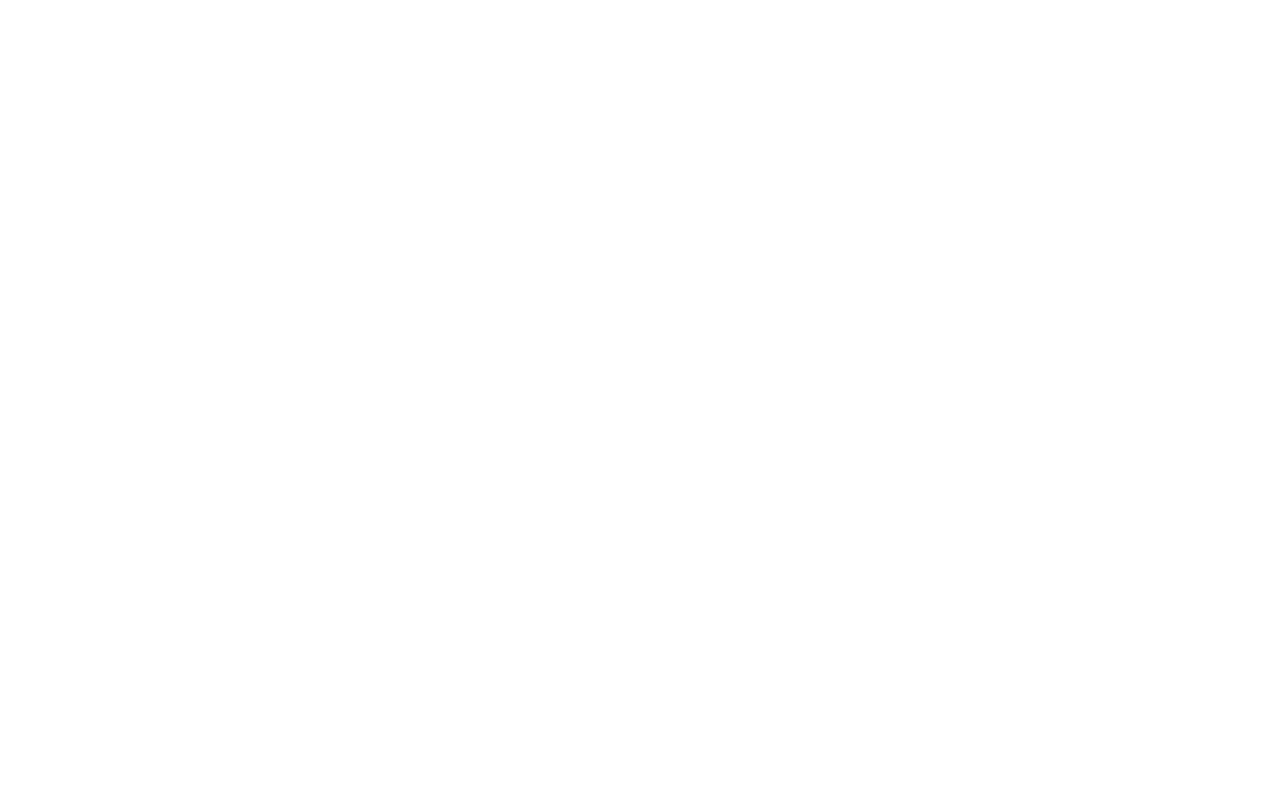
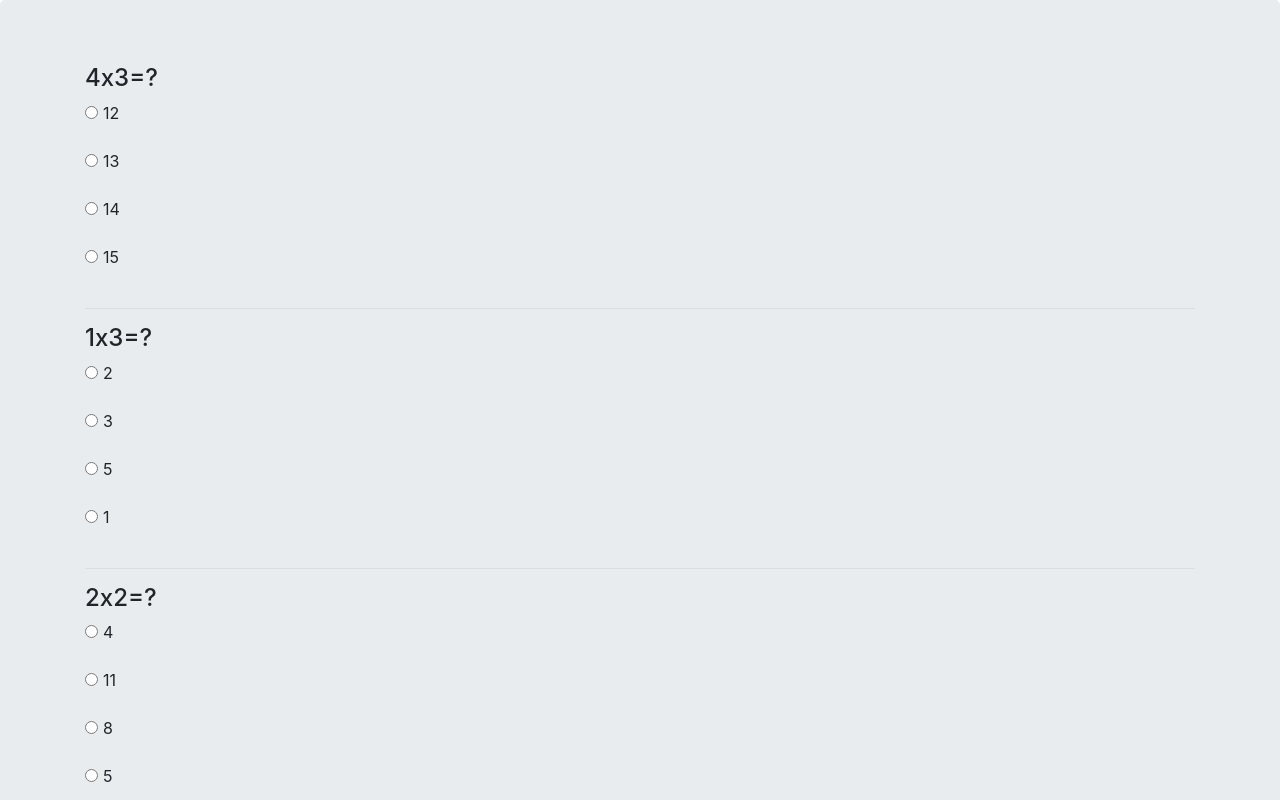
Before and after one commit to VsevolodKurochka/js-test, a React (Create React App) app: page / in a window 1280 px wide. Shown: the top 800 px of the page. Built offline with nearby package versions, Linux system fonts and the light colour scheme.

Commit message:
Add JSX for test

```diff
--- a/public/index.html
+++ b/public/index.html
@@ -10,6 +10,7 @@
     -->
     <link rel="manifest" href="%PUBLIC_URL%/manifest.json">
     <link rel="shortcut icon" href="%PUBLIC_URL%/favicon.ico">
+    <link rel="stylesheet" href="https://maxcdn.bootstrapcdn.com/bootstrap/4.0.0/css/bootstrap.min.css" integrity="sha384-Gn5384xqQ1aoWXA+058RXPxPg6fy4IWvTNh0E263XmFcJlSAwiGgFAW/dAiS6JXm" crossorigin="anonymous">
     <!--
       Notice the use of %PUBLIC_URL% in the tags above.
       It will be replaced with the URL of the `public` folder during the build.
--- a/src/App.js
+++ b/src/App.js
@@ -1,10 +1,15 @@
 import React, { Component } from 'react';
+import Test from './components/Test';
 
 class App extends Component {
   render() {
     return (
       <div className="App">
-
+        <div className="jumbotron">
+          <div className="container">
+            <Test />
+          </div>
+        </div>
       </div>
     );
   }
--- /dev/null
+++ b/src/components/Test.css
@@ -0,0 +1,13 @@
+.quiz__item:not(:last-child){
+	border-bottom: 1px solid #ddd;
+	padding-bottom: 15px;
+	margin-bottom: 15px;
+}
+
+.quiz__item-option:not(:last-child){
+	margin-right: 15px;
+}
+
+.quiz__item-option input{
+	margin-right: 5px;
+}
--- /dev/null
+++ b/src/components/Test.js
@@ -0,0 +1,58 @@
+import React, { Component } from 'react';
+import './Test.css';
+class Test extends Component {
+  constructor(){
+    super();
+    this.state = {
+      quiz: [
+        {
+          question: '4x3=?',
+          answers: [12, 13, 14, 15],
+          answer: 0
+        },
+        {
+          question: '1x3=?',
+          answers: [2, 3, 5, 1],
+          answer: 1
+        },
+        {
+          question: '2x2=?',
+          answers: [4, 11, 8, 5],
+          answer: 0
+        }
+      ]
+    }
+  }
+  render() {
+    return (
+      <div className="Test">
+        <form className="quiz">
+          {
+            this.state.quiz.map( (item, i) => {
+              return(
+                <div className="quiz__item" key={'quiz-' + i}>
+                  <h4>{item.question}</h4>
+                  <div className="quiz__item-options">
+                    {
+                      item.answers.map( (option, option_i) => {
+                        return(
+                          <p className="quiz__item-option" key={`quiz-group-${i}-option-${option_i}`}>
+                            <input type="radio" name={`quiz[${i}]`} id={`quiz-group-${i}-option-${option_i}`} />
+                            <label>{option}</label>
+                          </p>
+                        )
+                      })
+                    }
+                  </div>
+                </div>
+              )
+            })
+          }
+          <button type="button" className="btn btn-primary">Подтвердить</button>
+        </form>
+      </div>
+    );
+  }
+}
+
+export default Test;
```
